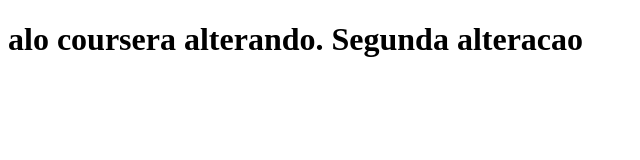
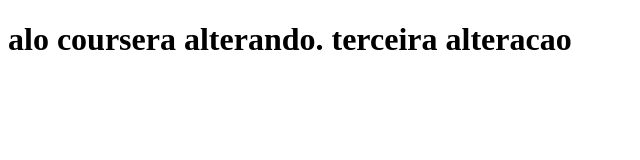
Before and after one commit to rmarquesrj/rmarquesrj, a plain HTML site: page index.html in a window 1280 px wide. Shown: the whole page, without its empty margins (0-640 px from the left). Drawn offline with Linux system fonts and the light colour scheme.

Commit message:
Versao 3 web file

```diff
--- a/index.html
+++ b/index.html
@@ -5,6 +5,6 @@
     <title>alo coursera</title>
   </head>
   <body>
-    <h1>alo coursera alterando. Segunda alteracao</h1>
+    <h1>alo coursera alterando. terceira alteracao</h1>
   </body>
 </html>
```
